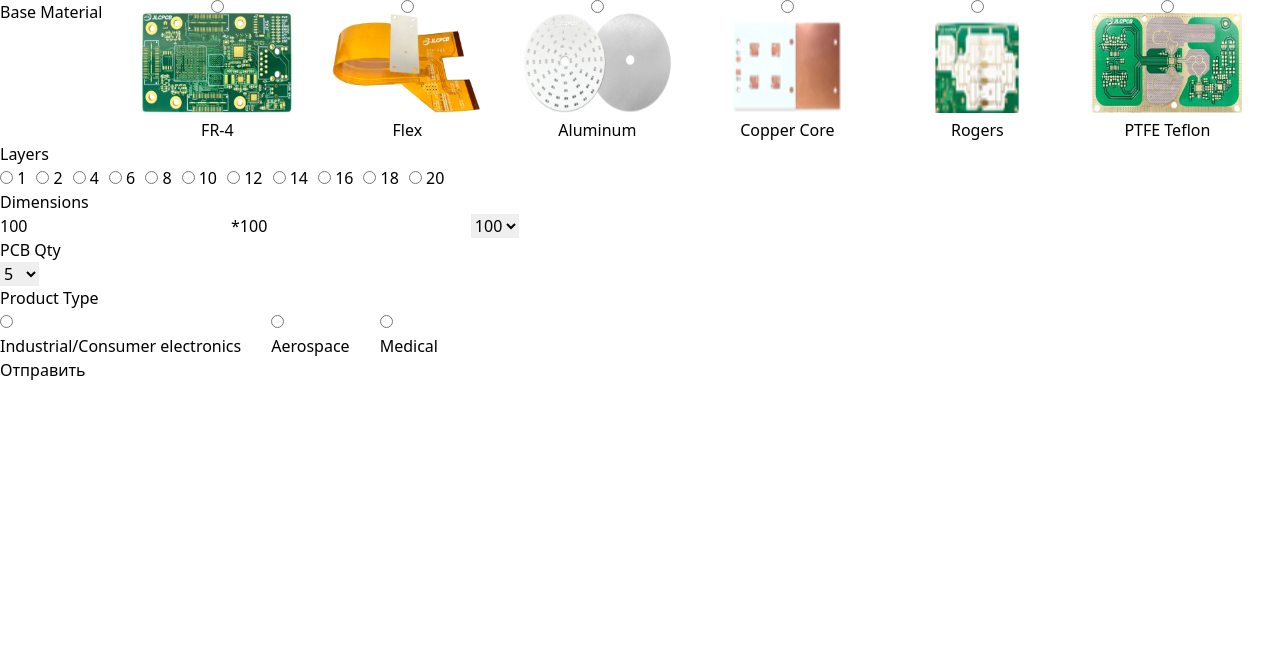
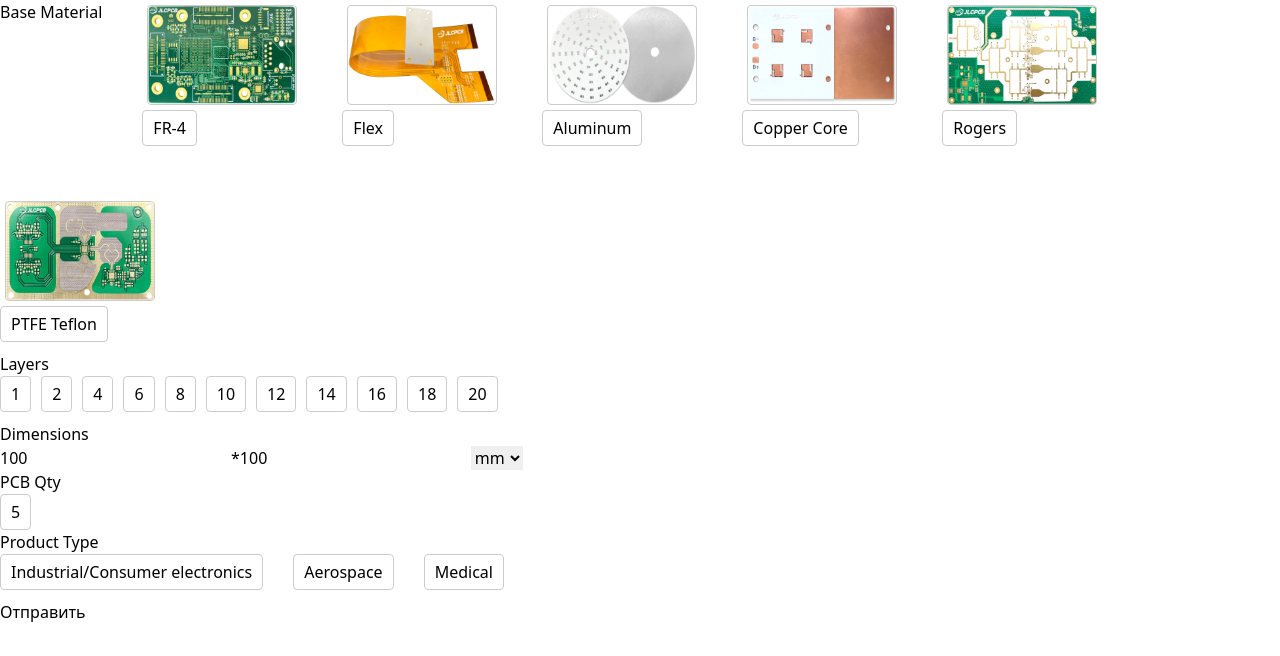
Before and after one commit to BaoChi-1/JLC, a React (Create React App) app in the folder jlc-project/: page / in a window 1280 px wide. Shown: the top 656 px of the page. Built offline with nearby package versions, Linux system fonts and the light colour scheme.

Commit message:
Починила pcbQty.Теперь обновляются значения

```diff
--- /dev/null
+++ b/jlc-project/src/components/Form/AdvanceOpt.js
@@ -0,0 +1,11 @@
+import React from 'react';
+
+function AdvanceOpt() {
+  return (
+    <div className="advance-opt">
+
+    </div>
+  );
+}
+
+export default AdvanceOpt;
--- a/jlc-project/src/components/Form/Form.css
+++ b/jlc-project/src/components/Form/Form.css
@@ -11,10 +11,6 @@
   cursor: pointer;
 }
 
-.image-option img {
-  margin-bottom: 5px;
-}
-
 .radio-btn {
   display: flex;
   flex-wrap: wrap;
@@ -24,3 +20,73 @@
   display: flex;
   gap: 30px;
 }
+
+input[type="radio"] {
+  display: none;
+}
+
+
+.custom-radio-label {
+  display: block;
+  margin-bottom: 10px;
+}
+
+.custom-radio-text {
+  cursor: pointer;
+  padding: 5px 10px;
+  border: 1px solid #ccc;
+  border-radius: 4px;
+  display: inline-block;
+}
+
+.custom-radio-text.selected, .custom-radio-text.selected {
+  background-color: #d3defc;
+}
+.custom-radio-image {
+  cursor: pointer;
+  margin: 5px;
+  border: 1px solid #ccc;
+  border-radius: 4px;
+  width: 150px;
+  height: 100px;
+}
+.custom-radio-image.selected {
+  border-color: #007bff;
+}
+.choicePcbQty {
+  position: fixed;
+  left: 0;
+  top: 0;
+  z-index: 99999;
+  background: rgba( 0, 0, 0, 0.5);
+  display: grid;
+  overflow-y: auto;
+  align-items: center;
+  justify-content: center;
+  animation: fIn .3s ease-out;
+}
+.modal{
+  font-family: sans-serif;
+  padding: 20px;
+  width: 22vi;
+  background-color: rgb(248, 248, 243);
+  border-radius: 12px;
+  border-color: rgba(255, 90, 123, 0.781);
+  animation: sIn .3s ease-out;
+}
+@keyframes fIn{
+  from{
+      opacity: 0;
+  }
+  to{
+      opacity: 1;
+  }
+}
+@keyframes sIn{
+  from{
+      transform: translateY(-100%);
+  }
+  to{
+      transform: translateY(0);
+  }
+}
--- /dev/null
+++ b/jlc-project/src/components/Form/HighOpt.js
@@ -0,0 +1,10 @@
+import React from 'react';
+
+function HighOpt() {
+  return (
+    <div className="high-opt">
+    </div>
+  );
+}
+
+export default HighOpt;
--- a/jlc-project/src/components/Form/ModalForm.js
+++ b/jlc-project/src/components/Form/ModalForm.js
@@ -1,16 +1,12 @@
-import React from 'react';
-
+import React, { useState, useEffect } from 'react';
 
 function ModalForm({
   handleSubmit,
   selectedOption,
-  handlePcbQtyChange,
   inputValue,
-  pcbQty,
   radioNumbers,
   handleInputChange,
   handleOptionChange,
-  generatePcbQtyOptions,
   selectedImage,
   selectedNumber,
   handleNumberChange,
@@ -19,17 +15,34 @@ function ModalForm({
   layers,
   handleProductTypeChange,
   selectedProductType,
-  productType
+  productType,
+  pcbQtyVisible,
+  setPcbQtyVisible,
+  handlePcbQtyChange,
+  selectedPcbQty,
+  pcbQty,
+  handlePCBQtyValue,
+  pcbQtyOptions
 })
 
+
 {
+  const [isInitialRender, setIsInitialRender] = useState(true);
+
+  useEffect(() => {
+    if (isInitialRender) {
+      handlePCBQtyValue(5);
+      setIsInitialRender(false);
+    }
+  }, [isInitialRender, handlePCBQtyValue]);
+
   return (
     <div className="form">
       <form onSubmit={handleSubmit}>
         <div className='content image-options'>
           <h2>Base Material</h2>
           {baseMaterialImages.map((imageName, index) => (
-            <label key={index} className="image-option">
+            <label key={index} className="custom-radio-label">
               <input
                 type="radio"
                 name="baseMaterial"
@@ -40,9 +53,12 @@ function ModalForm({
               <img
                 src={`/images_bm/${imageName}.png`}
                 alt={imageName}
-                style={{ width: '150px', height: '100px' }}
+                className={`custom-radio-image ${selectedImage === imageName ? 'selected' : ''}`}
+                onClick={() => handleImageChange({ target: { value: imageName } })}
               />
-               <div className='image-option'>{`${imageName}`}</div>
+              <div className={`custom-radio-text ${selectedImage === imageName ? 'selected' : ''}`}>
+                {`${imageName}`}
+              </div>
             </label>
           ))}
         </div>
@@ -51,15 +67,21 @@ function ModalForm({
           <h2>Layers</h2>
           <div className="radio-btn">
             {radioNumbers.map((number, index) => (
-              <label key={index}>
+              <label key={index} className="custom-radio-label">
                 <input
                   type="radio"
                   name="layers"
                   value={number}
                   checked={selectedNumber === number}
                   onChange={handleNumberChange}
+                  style={{ display: 'none' }}
                 />
+                <span
+                  className={`custom-radio-text ${selectedNumber === number ? 'selected' : ''}`}
+                  onClick={() => handleNumberChange({ target: { value: number } })}
+                >
                   {` ${layers[index]}`}
+                </span>
               </label>
             ))}
           </div>
@@ -75,36 +97,49 @@ function ModalForm({
           *
           <input
             type="text"
-            placeholder="Введите что-то"
             value={inputValue}
             onChange={handleInputChange}
           />
           <select value={selectedOption} onChange={handleOptionChange}>
-            <option value="100">100</option>
-            <option value="200">200</option>
+            <option value="mm">mm</option>
+            <option value="inch">inch</option>
           </select>
         </div>
 
 
-        <div className='content'>
+        <div className="content">
       <h2>PCB Qty</h2>
-        <select value={pcbQty} onChange={handlePcbQtyChange}>
-            {generatePcbQtyOptions()}
-          </select>
+      <div className="custom-radio-text" onClick={() => setPcbQtyVisible(true)}>
+          <span>{pcbQty}</span>
       </div>
+      {pcbQtyVisible && (
+        <div className="choicePcbQty h-screen w-screen">
+          <div className="modal border-double">
+            {pcbQtyOptions.map((value, index) => (
+              <button
+                className="custom-radio-text"
+                key={index}
+                onClick={() => handlePCBQtyValue(value)}
+              >
+                {value}
+              </button>
+            ))}
+          </div>
+        </div>
+      )}
+    </div>
+
         <div className='content'>
           <h2>Product Type</h2>
           <div className='product-opt'>
             {productType.map((productName, index) => (
-            <label key={index}>
-              <input
-                type="radio"
-                name="productType"
-                value={productName}
-                checked={selectedProductType === productName}
-                onChange={handleProductTypeChange}
-              />
-               <div>{`${productName}`}</div>
+              <label key={index} className="custom-radio-label">
+                <span
+                  className={`custom-radio-text ${selectedProductType === productName ? 'selected' : ''}`}
+                  onClick={() => handleProductTypeChange({ target: { value: productName } })}
+                >
+                  {`${productName}`}
+                </span>
               </label>
             ))}
           </div>
--- /dev/null
+++ b/jlc-project/src/components/Form/Specifications.js
@@ -0,0 +1,11 @@
+import React from 'react';
+
+function Specifications() {
+  return (
+    <div className="specifications">
+
+    </div>
+  );
+}
+
+export default Specifications;
--- a/jlc-project/src/components/Form/WindowForm.js
+++ b/jlc-project/src/components/Form/WindowForm.js
@@ -1,4 +1,4 @@
-import React, { useState }  from 'react';
+import React, { useState } from 'react';
 import ModalForm from './ModalForm';
 import "./Form.css"
 
@@ -6,11 +6,16 @@ import "./Form.css"
 function WindowForm() {
   const [pcbQty, setPcbQty] = useState(5);
   const [selectedOption, setSelectedOption] = useState("mm");
-    const [selectedProductType,setSelectedProductType]=useState("")
+  const [selectedProductType, setSelectedProductType] = useState("")
   const [inputValue, setInputValue] = useState(100);
-    const [selectedImage,setSelectedImage]=useState("");
+  const [selectedImage, setSelectedImage] = useState("");
+  const [selectedPcbQty, setSelectedPcbQty] = useState(5);
   const [selectedNumber, setSelectedNumber] = useState("");
   const radioNumbers = Array.from({ length: 11 }, (_, index) => index + 1);
+  const [specificationsVisible, setSpecificationsVisible] = useState(false);
+  const [highOptVisible, setHighOptVisible] = useState(false);
+  const [advanceOptVisible, setAdvanceOptVisible] = useState(false);
+  const [pcbQtyVisible, setPcbQtyVisible] = useState(false);
 
   const baseMaterialImages = [
     'FR-4',
@@ -33,10 +38,20 @@ function WindowForm() {
     '18',
     '20'
   ];
-      const productType=[
+  const productType = [
     'Industrial/Consumer electronics',
     'Aerospace',
     'Medical'
+  ]
+  const pcbQtyOptions = [
+    5, 10, 15, 20, 25, 50, 75, 100, 125, 150, 200,
+    250, 300, 350, 400, 450, 500, 600, 700, 800,
+    900, 1000, 1500, 2000, 2500, 3000, 3500,
+    4000, 4500, 5000, 5500, 6000, 6500, 7000,
+    7500, 8000, 8500, 9000, 9500, 10000, 11000,
+    12000, 13000, 14000, 15000, 16000, 17000,
+    18000, 19000, 25000, 30000, 40000, 50000,
+    60000, 70000, 80000
   ]
   const handleImageChange = (e) => {
     setSelectedImage(e.target.value);
@@ -45,20 +60,9 @@ function WindowForm() {
     setSelectedProductType(e.target.value);
   };
   const handlePcbQtyChange = (e) => {
-        const selectedPcbQty = parseInt(e.target.value, 10);
-        setPcbQty(selectedPcbQty);
-      };
-
-      const generatePcbQtyOptions = () => {
-        const options = [];
-        let value = pcbQty;
-
-        for (let i = 0; i < 5; i++) {
-          options.push(<option key={value} value={value}>{value}</option>);
-          value += (i % 2 === 0) ? 25 : 5;
-        }
-
-        return options;
+    const selectedValue = parseInt(e.target.value, 10);
+    setSelectedPcbQty(selectedValue);
+    setPcbQtyVisible(false);
   };
 
   const handleInputChange = (e) => {
@@ -72,6 +76,21 @@ function WindowForm() {
   };
   const handleSubmit = (e) => {
     e.preventDefault();
+  };
+  const generatePcbQtyOptions = () => {
+    const options = [];
+    let value = pcbQty;
+
+    for (let i = 0; i < 5; i++) {
+      options.push(<option key={value} value={value}>{value}</option>);
+      value += (i % 2 === 0) ? 25 : 5;
+    }
+
+    return options;
+  };
+  const handlePCBQtyValue = (value) => {
+    setPcbQty(value);
+    setPcbQtyVisible(false);
   };
   return (
     <div>
@@ -95,10 +114,16 @@ function WindowForm() {
         selectedNumber={selectedNumber}
         setSelectedNumber={setSelectedNumber}
         layers={layers}
+        pcbQtyOptions={pcbQtyOptions}
         productType={productType}
         setSelectedProductType={setSelectedProductType}
         selectedProductType={selectedProductType}
         handleProductTypeChange={handleProductTypeChange}
+        pcbQtyVisible={pcbQtyVisible}
+        setPcbQtyVisible={setPcbQtyVisible}
+        handlePCBQtyValue={handlePCBQtyValue}
+        selectedPcbQty={selectedPcbQty}
+        setSelectedPcbQty={setSelectedPcbQty}
       />
     </div>
   );
```
Also changed, not shown: jlc-project/public/images_bm/Copper Core.png, jlc-project/public/images_bm/Rogers.png. Lines whose indentation alone changed are shown as unchanged.
